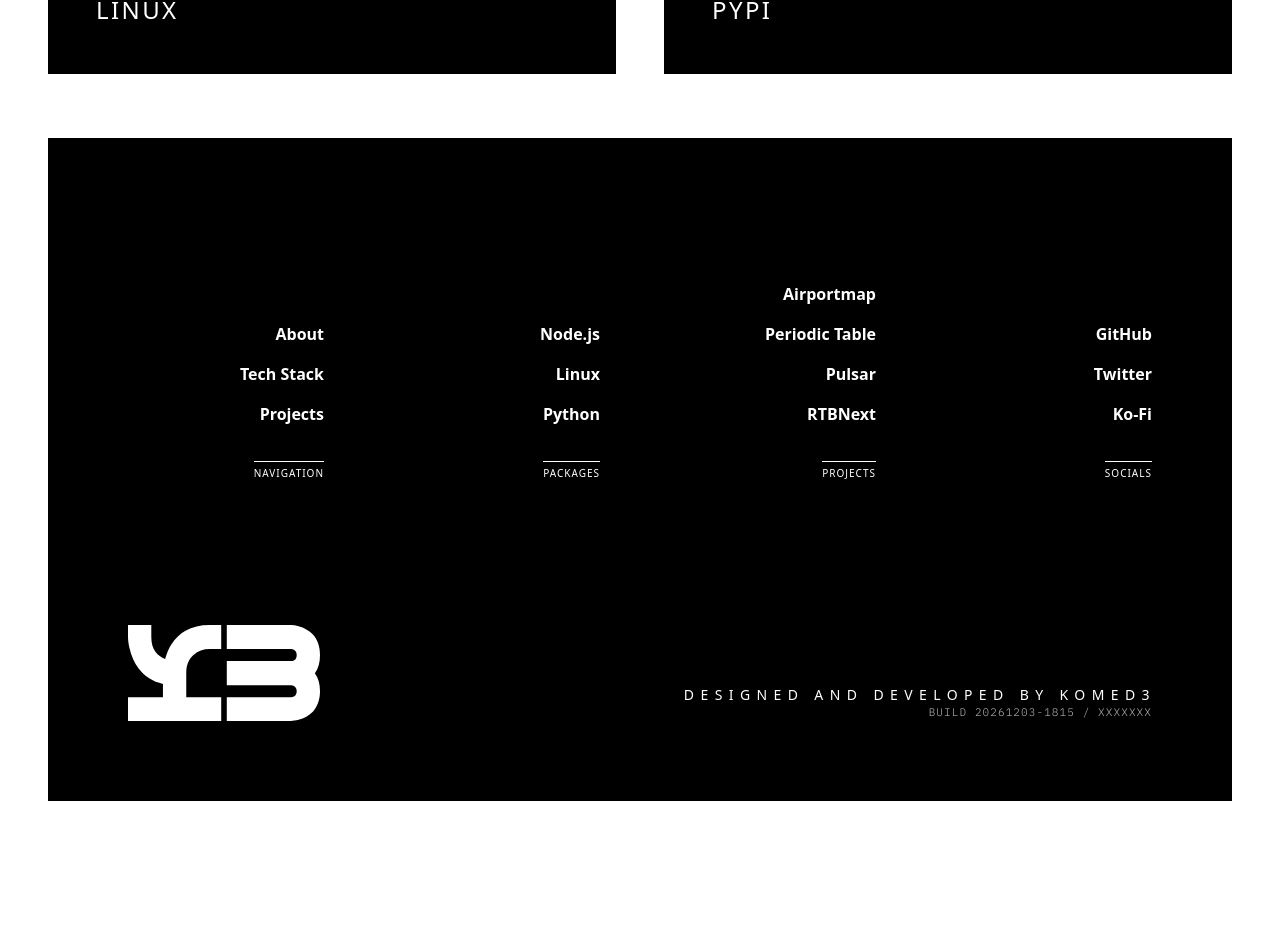
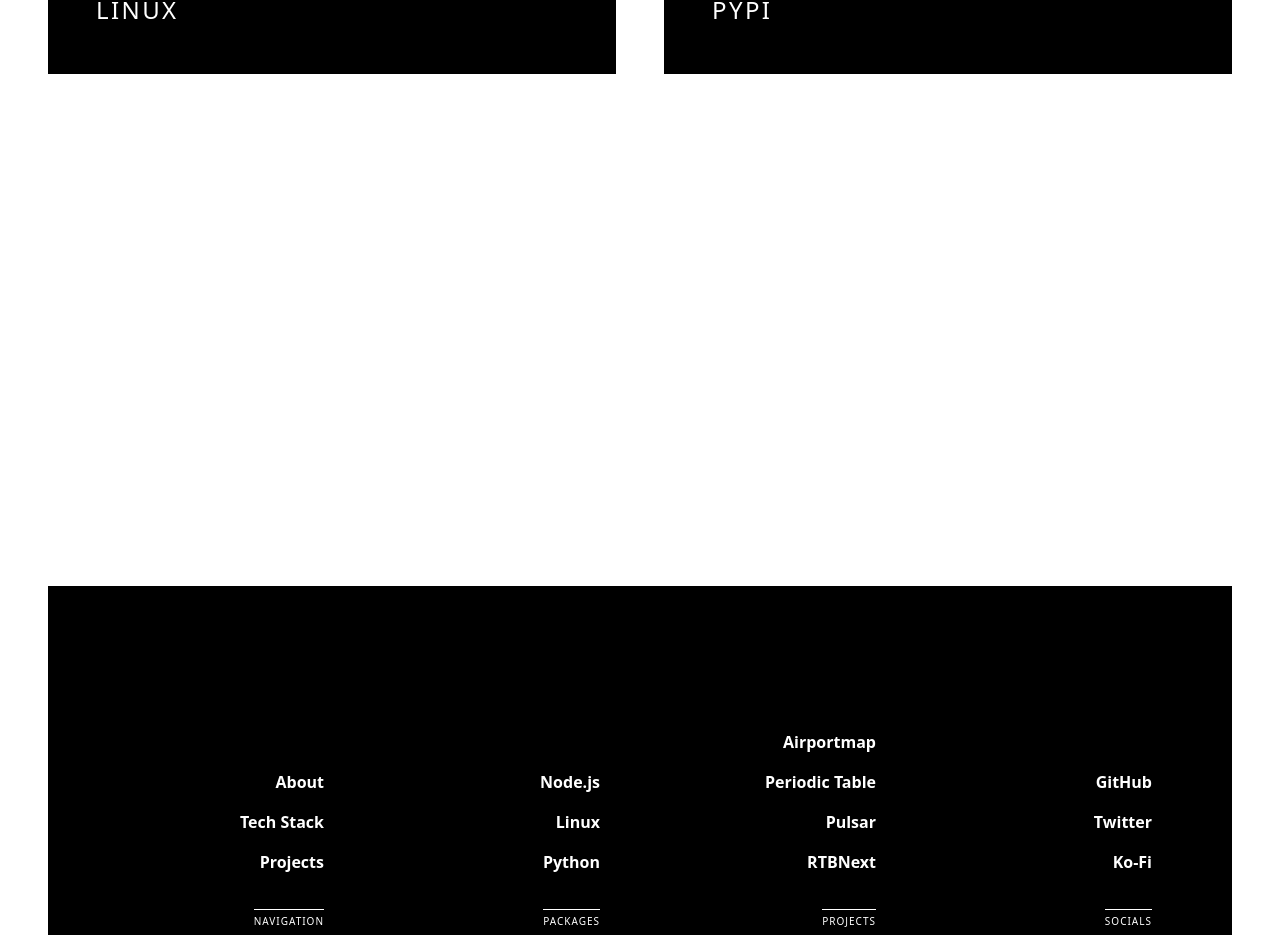
Before and after one commit to komed3/web, a React (Vite) app: page / in a window 1280 px wide. Shown: the part 1494-2429 px from the top of the page. Before the commit the page ends 2295 px from the top, so only its background shows below. Built offline with nearby package versions, Linux system fonts and the light colour scheme; a web font is replaced by a local one.

Commit message:
update Home.tsx

```diff
--- a/src/views/Home.tsx
+++ b/src/views/Home.tsx
@@ -1,5 +1,6 @@
 import { External } from '../components/External';
 import { Intro } from '../components/Intro';
+import { Quote } from '../components/Quote';
 
 
 export function Home () {
@@ -15,6 +16,7 @@ export function Home () {
       />
 
       <External />
+      <Quote />
     </>
   );
 }
```
